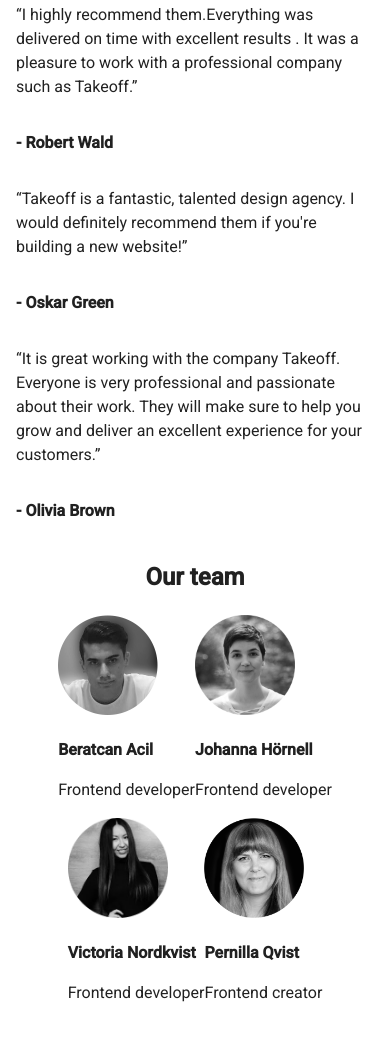
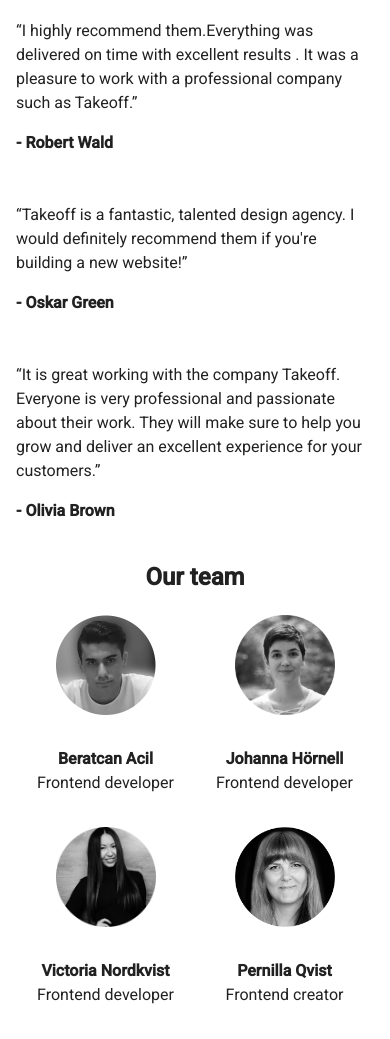
Before and after one commit to Vica17/Take-off-Gruppexamination, a plain HTML site: page index.html in a window 390 px wide. Shown: the part 676-1715 px from the top of the page. Drawn offline with nearby package versions, Linux system fonts and the light colour scheme; files that its build step writes are made by us from their sources.

Commit message:
Mobile styling

```diff
--- a/index.html
+++ b/index.html
@@ -53,16 +53,16 @@
     <h2 class="textCenter">Customer Reviews</h2>
     <div class="CustomerReviewsContainer">
 
-        <p>“I desperately needed a website in a short amount of time. The company Takeoff took care of my case and delivered everything with high standards and outstanding results.” </p>
+        <p class="noneMarginBottom">“I desperately needed a website in a short amount of time. The company Takeoff took care of my case and delivered everything with high standards and outstanding results.” </p>
         <p class="reviewName"><b>- Natalie Hoffman</b></p>
 
-        <p>“I highly recommend them.Everything was delivered on time with excellent results . It was a pleasure to work with a professional company such as Takeoff.”</p>
+        <p class="noneMarginBottom">“I highly recommend them.Everything was delivered on time with excellent results . It was a pleasure to work with a professional company such as Takeoff.”</p>
         <p class="reviewName"><b>- Robert Wald</b></p>
 
-        <p>“Takeoff is a fantastic, talented design agency. I would definitely recommend them if you're building a new website!”</p>
+        <p class="noneMarginBottom">“Takeoff is a fantastic, talented design agency. I would definitely recommend them if you're building a new website!”</p>
         <p class="reviewName"><b>- Oskar Green</b></p>
 
-        <p>“It is great working with the company Takeoff. Everyone is very professional and passionate about their work. They will make sure to help you grow and deliver an excellent experience for your customers.”</p>
+        <p class="noneMarginBottom">“It is great working with the company Takeoff. Everyone is very professional and passionate about their work. They will make sure to help you grow and deliver an excellent experience for your customers.”</p>
         <p class="reviewName"><b>- Olivia Brown</b></p>
     </div>
 
@@ -71,8 +71,8 @@
     <div class="OurTeamContainer">
         <div class="devContainer">
             <img class="ourTeamImg" src="images/beratcan.png">
-            <p><strong>Beratcan Acil</strong></p>
-            <p>Frontend developer</p>
+            <p class="noneMarginBottom"><strong>Beratcan Acil</strong></p>
+            <p class="noneMargineTop">Frontend developer</p>
             <div class="hidden">
                 <p>+46760222729</p>
                 <p>beratcan.acil@takeoff.com</p>
@@ -80,8 +80,8 @@
         </div>
         <div class="devContainer">
             <img class="ourTeamImg" src="images/johanna.png">
-            <p><strong>Johanna Hörnell</strong></p>
-            <p>Frontend developer</p>
+            <p class="noneMarginBottom"><strong>Johanna Hörnell</strong></p>
+            <p class="noneMargineTop">Frontend developer</p>
             <div class="hidden">
                 <p>+46738443536</p>
                 <p>johanna.hornell@takeoff.com</p>
@@ -89,8 +89,8 @@
         </div>
         <div class="devContainer">
             <img class="ourTeamImg" src="images/victoria.png">
-            <p><strong>Victoria Nordkvist</strong></p>
-            <p>Frontend developer</p>
+            <p class="noneMarginBottom"><strong>Victoria Nordkvist</strong></p>
+            <p class="noneMargineTop">Frontend developer</p>
             <div class="hidden">
                 <p>+46798335283</p>
                 <p>victoria.nordkvist@takeoff.com</p>
@@ -98,8 +98,8 @@
         </div>
         <div class="devContainer">
             <img class="ourTeamImg" src="images/pernilla.png">
-            <p><strong>Pernilla Qvist</strong></p>
-            <p>Frontend creator</p>
+            <p class="noneMarginBottom"><strong>Pernilla Qvist</strong></p>
+            <p class="noneMargineTop">Frontend creator</p>
             <div class="hidden">
                 <p>+46751229496</p>
                 <p>pernilla.qvist@takeoff.com</p>
--- a/scss/_OurTeam.scss
+++ b/scss/_OurTeam.scss
@@ -9,10 +9,15 @@
 }
 
 .OurTeamContainer {
-    display: flex;
+    @include flex($direction: column, $justify: center, $align: center);
     flex-wrap: wrap;
     flex-direction: row;
-    align-content: space-between;
+    align-content: space-around;
+}
+
+.devContainer {
+    @include flex($direction: column, $justify: center, $align: center);
+    width: 50%;
 }
 
 .hidden {
--- a/scss/style.scss
+++ b/scss/style.scss
@@ -20,3 +20,11 @@
 .textCenter {
     @include flex($direction: column, $justify: center, $align: center);
 }
+
+//Makes 2 item closer
+.noneMarginBottom {
+    @include margin($top: 2rem, $right: 0, $bottom: 0, $left: 0);
+}
+.noneMargineTop {
+    @include margin($top: 0, $right: 0, $bottom: 2rem, $left: 0);
+}
```
